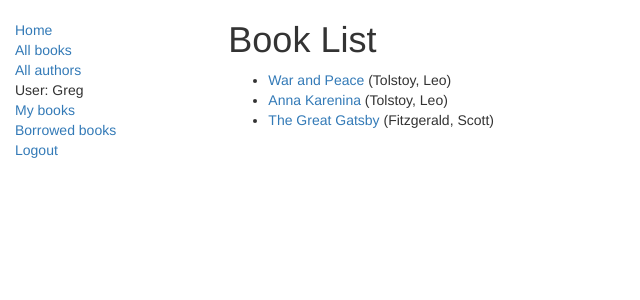
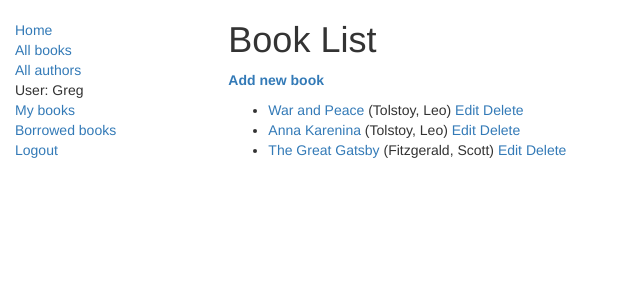
Before and after one commit to Grigory-Seritsan/locallibrary-web-site, a Django app: template locallibrary/catalog/templates/catalog/book_list.html in a window 1280 px wide. Shown: the top 300 px of the page, without its empty margins (0-640 px from the left). Run offline with Django 4.2, Linux system fonts and the light colour scheme; the template is opened without the code that fills it: values that come from a table or form of the project are taken from there, others are empty; a user stored in the database is signed in; data comes from the database, SQL or seed files in the repository; some libraries are stand-ins or nearby versions.

Commit message:
add new link for  edit, create, delete books

```diff
--- a/locallibrary/catalog/templates/catalog/book_list.html
+++ b/locallibrary/catalog/templates/catalog/book_list.html
@@ -2,13 +2,19 @@
 
 {% block content %}
     <h1>Book List</h1>
-
+    {%if perms.catalog.can_add_book%}
+        <p><strong><a href ="{%url 'book_create'%}">Add new book<a/></strong></p>
+        {%endif%}
     {% if book_list %}
     <ul>
 
       {% for book in book_list %}
       <li>
         <a href="{{ book.get_absolute_url }}">{{ book.title }}</a> ({{book.author}})
+        {%if perms.catalog.can_change_book and perms.catalog.can_delete_book%}
+        <a href ="{%url 'book_update' book.id%}">Edit<a/>
+        <a href ="{%url 'book_delete' book.id%}">Delete<a/>
+        {%endif%}
       </li>
       {% endfor %}
 
```
